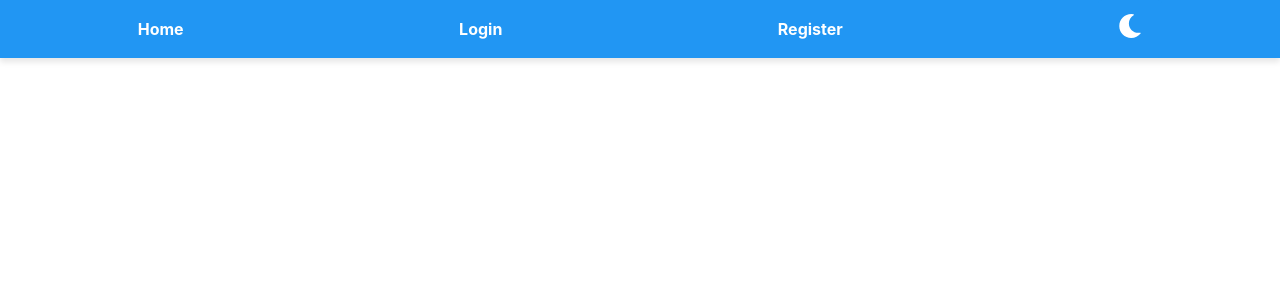
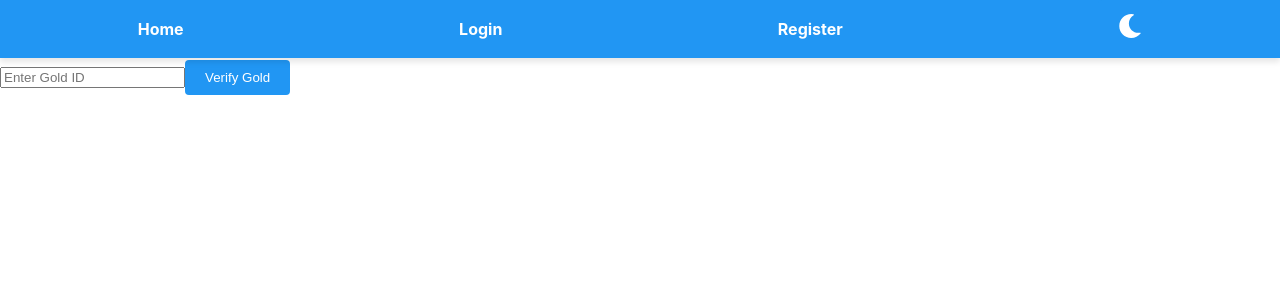
Before and after one commit to AntonyAshwin/Project-SESAPZG-504-569, a React (Create React App) app in the folder frontend/: page /verify-gold in a window 1280 px wide. Before the commit this address had no page. Shown: the top 300 px of the page. Built offline with nearby package versions, Linux system fonts and the light colour scheme.

Commit message:
add verify gold - frontend

```diff
--- a/frontend/src/App.js
+++ b/frontend/src/App.js
@@ -7,7 +7,8 @@ import Profile from './components/Profile';
 import Home from './components/Home';
 import Transactions from './components/Transactions';
 import RegisterGold from './components/RegisterGold';
-import TransferGold from './components/TransferGold'; // Import the TransferGold component
+import TransferGold from './components/TransferGold';
+import VerifyGold from './components/VerifyGold'; // Import the new component
 import { FaSun, FaMoon } from 'react-icons/fa';
 
 function App() {
@@ -65,6 +66,9 @@ function App() {
                 <Link to="/register-gold">Register Gold</Link>
               </li>
               <li>
+                <Link to="/verify-gold">Verify Gold</Link>
+              </li>
+              <li>
                 <button onClick={handleSignOut}>Sign Out</button>
               </li>
             </>
@@ -83,6 +87,7 @@ function App() {
         <Route path="/transactions" element={<Transactions />} />
         <Route path="/register-gold" element={<RegisterGold />} />
         <Route path="/transfer-gold" element={<TransferGold />} />
+        <Route path="/verify-gold" element={<VerifyGold />} /> {/* New Route */}
         <Route path="/" element={<Home />} />
       </Routes>
     </div>
--- /dev/null
+++ b/frontend/src/components/VerifyGold.js
@@ -0,0 +1,68 @@
+import React, { useState } from 'react';
+
+const VerifyGold = () => {
+  const [goldId, setGoldId] = useState('');
+  const [goldDetails, setGoldDetails] = useState(null);
+  const [error, setError] = useState('');
+
+  const handleInputChange = (e) => {
+    setGoldId(e.target.value);
+  };
+
+  const handleVerifyGold = async () => {
+    const token = localStorage.getItem('token'); // Get the JWT token from localStorage
+    try {
+      const response = await fetch(`http://localhost:8080/verifygold/${goldId}`, {
+        method: 'GET',
+        headers: {
+          'Content-Type': 'application/json',
+          'x-auth-token': token, // Pass the JWT token in the header
+        },
+      });
+      if (!response.ok) {
+        if (response.status === 404 || response.status === 400) {
+          setError('Invalid Gold ID');
+        } else {
+          throw new Error('Error fetching gold details');
+        }
+        setGoldDetails(null);
+        return;
+      }
+      const data = await response.json();
+      setGoldDetails(data);
+      setError('');
+    } catch (err) {
+      setError('Error fetching gold details');
+      setGoldDetails(null);
+    }
+  };
+
+  return (
+    <div>
+      <input
+        type="text"
+        value={goldId}
+        onChange={handleInputChange}
+        placeholder="Enter Gold ID"
+      />
+      <button onClick={handleVerifyGold} disabled={goldId.length !== 77}>
+        Verify Gold
+      </button>
+
+      {error && <p>{error}</p>}
+      {goldDetails && (
+        <div>
+          <p>Weight: {goldDetails.weight}</p>
+          <p>Purity: {goldDetails.purity}</p>
+          <p>Current Owner: {goldDetails.currentOwner}</p>
+          <p>Initial Owner: {goldDetails.initialOwner}</p>
+          <p>Registration Date: {goldDetails.registrationDate}</p>
+          <p>Gold Type: {goldDetails.goldType}</p>
+          <p>BIS Hallmark: {goldDetails.bisHallmark}</p>
+        </div>
+      )}
+    </div>
+  );
+};
+
+export default VerifyGold;
--- a/package.json
+++ b/package.json
@@ -14,6 +14,7 @@
   "description": "",
   "dependencies": {
     "@truffle/hdwallet-provider": "^2.1.15",
+    "axios": "^1.7.8",
     "bcryptjs": "^2.4.3",
     "concurrently": "^7.6.0",
     "cors": "^2.8.5",
```
Also changed, not shown: frontend/src/components/VerifyGold.css (added).
